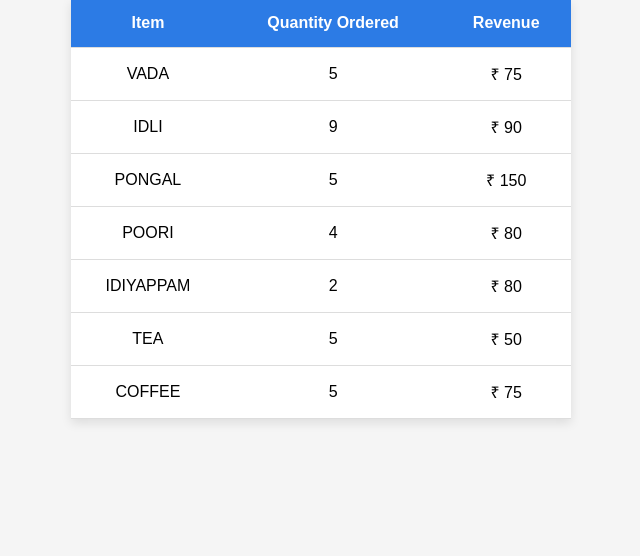
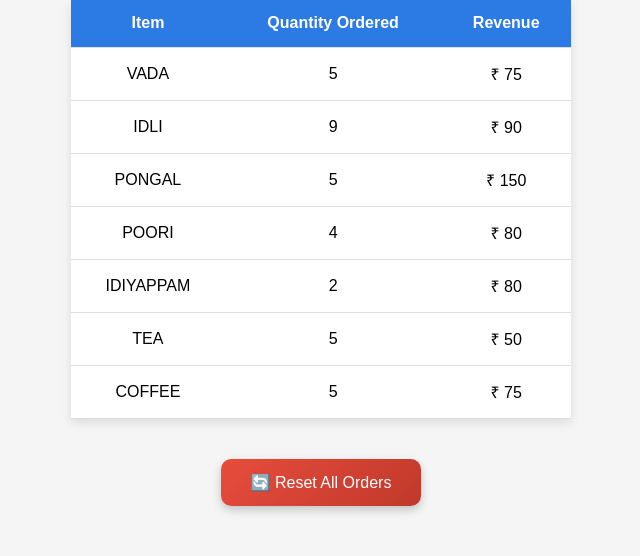
Before and after one commit to lanaharriet/Queueless, a Django app: page /dashboard/ in a window 1280 px wide. Shown: the part 244-800 px from the top of the page, without its empty margins (319-959 px from the left). Run offline with Django 5.2, Linux system fonts and the light colour scheme; a user stored in the database is signed in; data comes from the database, SQL or seed files in the repository; both versions use the stored data as it was after the commit.

Commit message:
add reset orders button to dashboard

```diff
--- a/canteen/settings.py
+++ b/canteen/settings.py
@@ -78,6 +78,7 @@ ACCOUNT_EMAIL_VERIFICATION = 'none'
 ACCOUNT_SIGNUP_FIELDS = ['email*']
 LOGIN_REDIRECT_URL = '/'
 LOGOUT_REDIRECT_URL = '/'
+ADMIN_URL = 'admin/'
 
 MIDDLEWARE = [
     'django.middleware.security.SecurityMiddleware',
--- a/orders/templates/dashboard.html
+++ b/orders/templates/dashboard.html
@@ -18,6 +18,7 @@ display:flex;
 justify-content:center;
 gap:40px;
 margin-top:40px;
+flex-wrap:wrap;
 }
 
 .card{
@@ -50,6 +51,27 @@ border-bottom:1px solid #ddd;
 th{
 background:#2c7be5;
 color:white;
+}
+
+.reset-btn{
+margin-top:40px;
+padding:14px 30px;
+font-size:16px;
+background:linear-gradient(135deg,#e74c3c,#c0392b);
+color:white;
+border:none;
+border-radius:10px;
+cursor:pointer;
+box-shadow:0 4px 10px rgba(0,0,0,0.2);
+transition:transform 0.1s;
+}
+
+.reset-btn:hover{
+transform:translateY(-2px);
+}
+
+.reset-btn:active{
+transform:scale(0.97);
 }
 
 @media (max-width:600px){
@@ -127,5 +149,10 @@ width:100%;
 
 </table>
 
+<form action="/reset-orders/" method="POST" onsubmit="return confirm('Are you sure? This will delete ALL orders and reset token numbers to 1. This cannot be undone!')">
+  {% csrf_token %}
+  <button class="reset-btn" type="submit">🔄 Reset All Orders</button>
+</form>
+
 </body>
 </html>
--- a/orders/urls.py
+++ b/orders/urls.py
@@ -10,5 +10,6 @@ urlpatterns = [
     path('dashboard-login/', views.dashboard_login, name='dashboard_login'),
     path("kitchen-control/", views.kitchen_control, name="kitchen_control"),
     path("toggle-item/<int:item_id>/", views.toggle_item, name="toggle_item"),
+    path("reset-orders/", views.reset_orders, name="reset_orders"),
 
 ]
--- a/orders/views.py
+++ b/orders/views.py
@@ -207,3 +207,15 @@ def toggle_item(request, item_id):
     item.save()
 
     return redirect("/kitchen-control/")
+
+@login_required(login_url='/dashboard-login/')
+def reset_orders(request):
+    if request.user.username not in ALLOWED_USERS:
+        return render(request, "access_denied.html")
+
+    if request.method == "POST":
+        from django.db import connection
+        with connection.cursor() as cursor:
+            cursor.execute("TRUNCATE TABLE orders_order RESTART IDENTITY CASCADE")
+
+    return redirect("/dashboard/")
```
Also changed, not shown: db.sqlite3.
